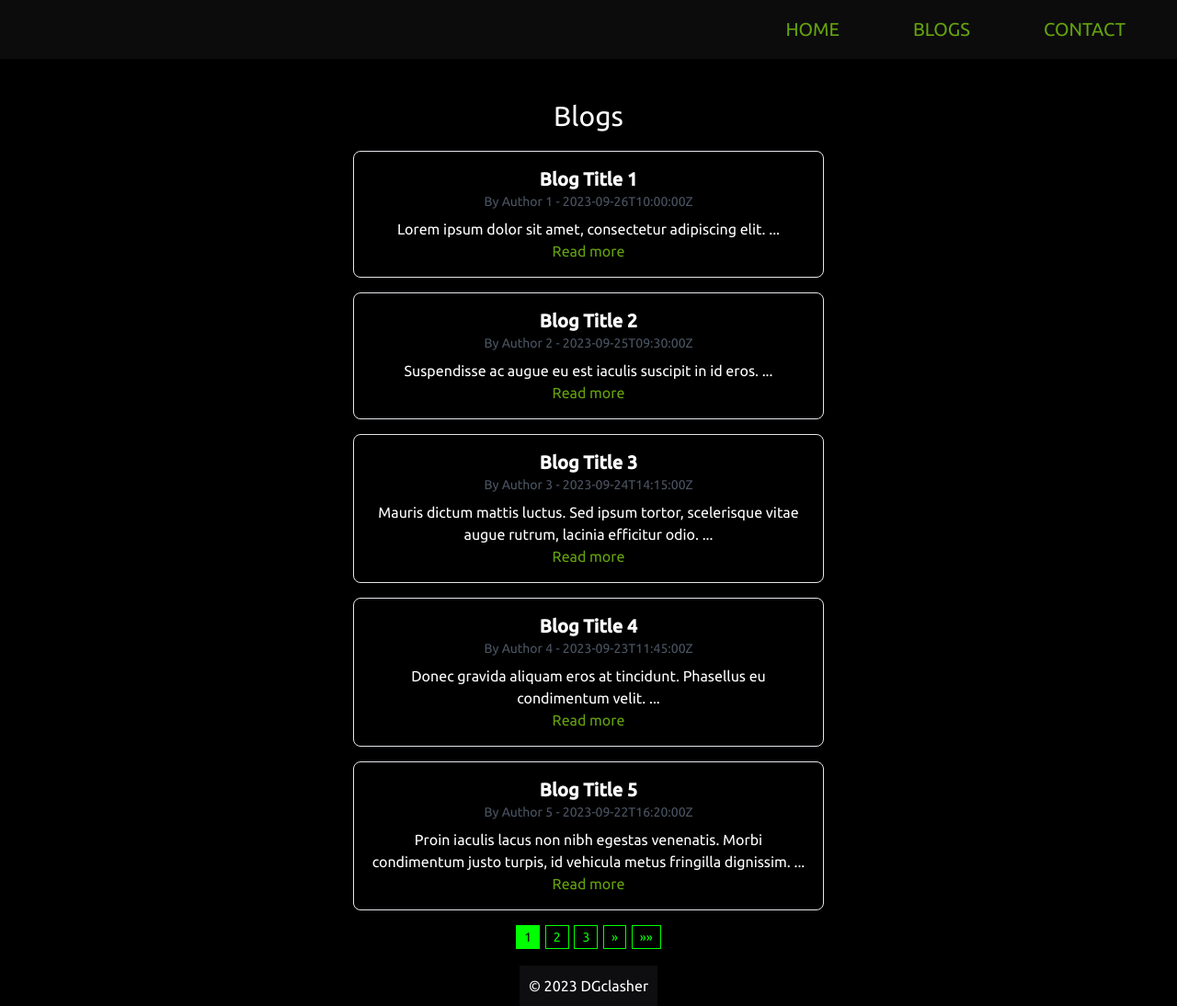
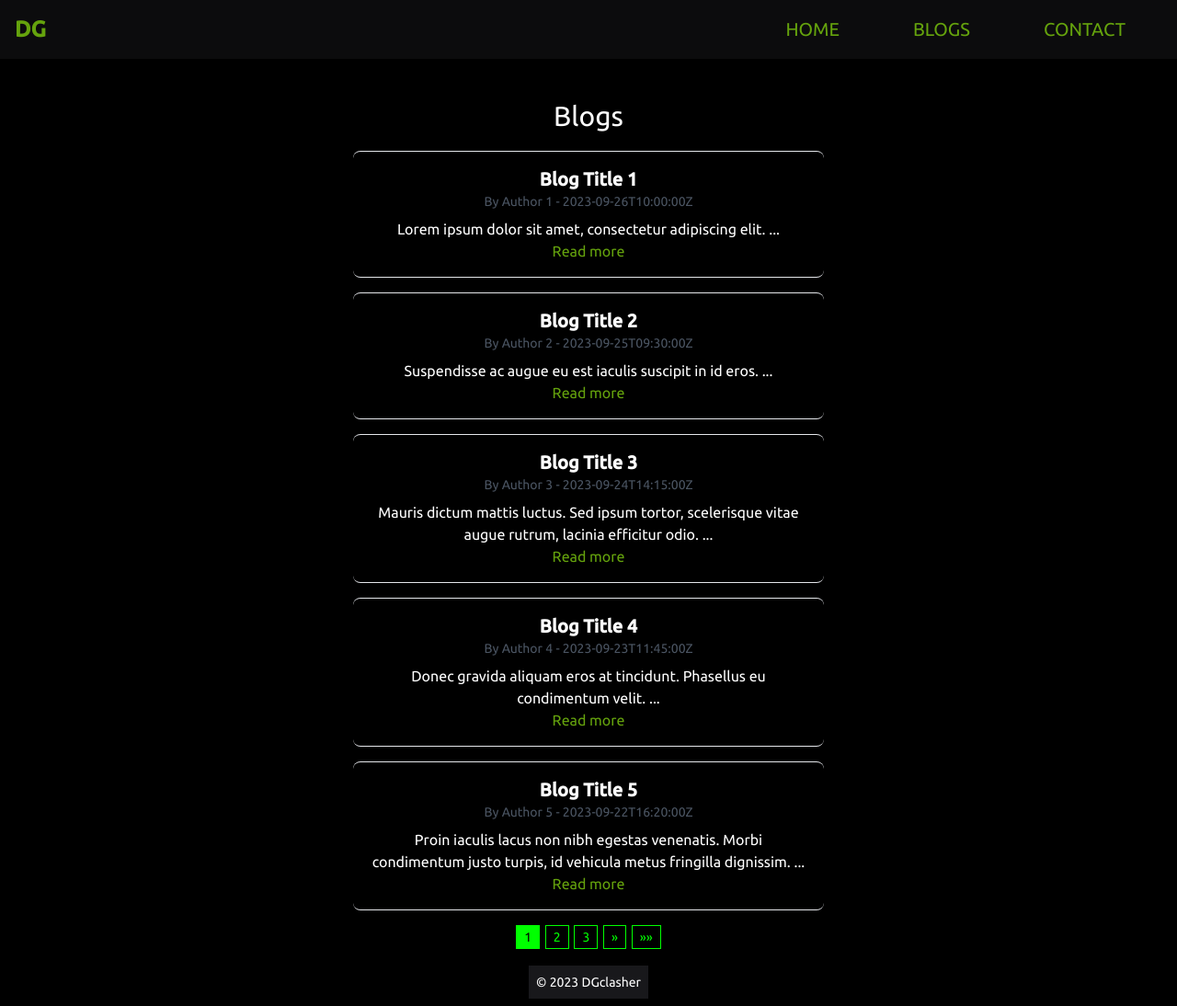
Before and after one commit to DGclasher/whoisdg, a Flask app: page /blogs in a window 1280 px wide. Shown: the whole page at 92% size. Run offline with Flask 2, Linux system fonts and the light colour scheme; some libraries are stand-ins or nearby versions.

Commit message:
improvised

```diff
--- a/app/static/src/main.css
+++ b/app/static/src/main.css
@@ -620,6 +620,10 @@ video {
   margin-top: 1.25rem;
 }
 
+.mt-auto {
+  margin-top: auto;
+}
+
 .block {
   display: block;
 }
@@ -648,8 +652,16 @@ video {
   height: 100vh;
 }
 
+.min-h-screen {
+  min-height: 100vh;
+}
+
 .w-20 {
   width: 5rem;
+}
+
+.w-3\/4 {
+  width: 75%;
 }
 
 .w-8\/12 {
@@ -704,6 +716,10 @@ video {
   justify-content: center;
 }
 
+.justify-between {
+  justify-content: space-between;
+}
+
 .gap-10 {
   gap: 2.5rem;
 }
@@ -724,8 +740,17 @@ video {
   border-radius: 0.75rem;
 }
 
-.border {
-  border-width: 1px;
+.border-b {
+  border-bottom-width: 1px;
+}
+
+.border-t {
+  border-top-width: 1px;
+}
+
+.border-gray-600 {
+  --tw-border-opacity: 1;
+  border-color: rgb(75 85 99 / var(--tw-border-opacity));
 }
 
 .bg-black {
@@ -755,10 +780,6 @@ video {
 
 .bg-opacity-50 {
   --tw-bg-opacity: 0.5;
-}
-
-.bg-opacity-60 {
-  --tw-bg-opacity: 0.6;
 }
 
 .p-2 {
@@ -855,6 +876,15 @@ video {
   line-height: 1.75rem;
 }
 
+.text-xs {
+  font-size: 0.75rem;
+  line-height: 1rem;
+}
+
+.font-bold {
+  font-weight: 700;
+}
+
 .font-semibold {
   font-weight: 600;
 }
@@ -884,8 +914,8 @@ video {
   filter: var(--tw-blur) var(--tw-brightness) var(--tw-contrast) var(--tw-grayscale) var(--tw-hue-rotate) var(--tw-invert) var(--tw-saturate) var(--tw-sepia) var(--tw-drop-shadow);
 }
 
-.backdrop-blur-md {
-  --tw-backdrop-blur: blur(12px);
+.backdrop-blur-sm {
+  --tw-backdrop-blur: blur(4px);
   -webkit-backdrop-filter: var(--tw-backdrop-blur) var(--tw-backdrop-brightness) var(--tw-backdrop-contrast) var(--tw-backdrop-grayscale) var(--tw-backdrop-hue-rotate) var(--tw-backdrop-invert) var(--tw-backdrop-opacity) var(--tw-backdrop-saturate) var(--tw-backdrop-sepia);
           backdrop-filter: var(--tw-backdrop-blur) var(--tw-backdrop-brightness) var(--tw-backdrop-contrast) var(--tw-backdrop-grayscale) var(--tw-backdrop-hue-rotate) var(--tw-backdrop-invert) var(--tw-backdrop-opacity) var(--tw-backdrop-saturate) var(--tw-backdrop-sepia);
 }
@@ -931,12 +961,6 @@ video {
 
 .group:focus .group-focus\:bg-opacity-95 {
   --tw-bg-opacity: 0.95;
-}
-
-.group:focus .group-focus\:backdrop-blur-md {
-  --tw-backdrop-blur: blur(12px);
-  -webkit-backdrop-filter: var(--tw-backdrop-blur) var(--tw-backdrop-brightness) var(--tw-backdrop-contrast) var(--tw-backdrop-grayscale) var(--tw-backdrop-hue-rotate) var(--tw-backdrop-invert) var(--tw-backdrop-opacity) var(--tw-backdrop-saturate) var(--tw-backdrop-sepia);
-          backdrop-filter: var(--tw-backdrop-blur) var(--tw-backdrop-brightness) var(--tw-backdrop-contrast) var(--tw-backdrop-grayscale) var(--tw-backdrop-hue-rotate) var(--tw-backdrop-invert) var(--tw-backdrop-opacity) var(--tw-backdrop-saturate) var(--tw-backdrop-sepia);
 }
 
 @media (min-width: 640px) {
@@ -1014,6 +1038,11 @@ video {
     padding-bottom: 1.25rem;
   }
 
+  .md\:text-2xl {
+    font-size: 1.5rem;
+    line-height: 2rem;
+  }
+
   .md\:text-3xl {
     font-size: 1.875rem;
     line-height: 2.25rem;
@@ -1022,6 +1051,11 @@ video {
   .md\:text-4xl {
     font-size: 2.25rem;
     line-height: 2.5rem;
+  }
+
+  .md\:text-sm {
+    font-size: 0.875rem;
+    line-height: 1.25rem;
   }
 
   .md\:text-xl {
--- a/app/static/src/style.css
+++ b/app/static/src/style.css
@@ -19,17 +19,8 @@ body {
   transition: background-color 0.3s ease;
 }
 
-.wrapper {
-  min-height: 100vh;
-  display: flex;
-  flex-direction: column;
-}
-
-.footer {
-  margin-top: auto;
-  color: white;
-  text-align: center;
-  padding: 10px;
+#sideMenu {
+  backdrop-filter: blur(4px);
 }
 
 nav.pagination-container {
--- a/app/templates/base.html
+++ b/app/templates/base.html
@@ -14,15 +14,24 @@
     {% block head %} {% endblock head %}
   </head>
   <body class="bg-black h-screen">
-    <div class="wrapper">
-      <header class="fixed top-0 left-0 w-full bg-zinc-900 backdrop-blur-md bg-opacity-50 h-14 md:h-16 p-4 text-lime-600 z-10 flex justify-end items-center">
+    <div class="flex flex-col min-h-screen">
+      <header class="fixed top-0 left-0 w-full bg-zinc-900 backdrop-blur-sm bg-opacity-50 h-14 md:h-16 p-4 text-lime-600 z-10 flex items-center justify-between">
+        <div class="text-xl md:text-2xl font-bold text-lime-600">
+          <a href="{{url_for('home')}}" class="hover:text-lime-50">DG</a>
+        </div>
         <button class="block md:hidden group" id="menuToggle">
           <i class="fa-solid fa-bars text-lg"></i>
-        <div class="absolute top-14 bottom-10 -right-full h-screen w-8/12 bg-zinc-950 transform group-focus:right-0 group-focus:bg-opacity-95 group-focus:backdrop-blur-md transition-all duration-300 hidden" id="sideMenu">
+          <div class="absolute top-14 bottom-10 -right-full h-screen w-8/12 bg-zinc-950 transform group-focus:right-0 group-focus:bg-opacity-95 transition-all duration-300 hidden" id="sideMenu">
             <ul class="flex flex-col items-center w-full text-base cursor-pointer pt-10">
-            <li class="py-4 px-6 w-full"><a href="{{url_for('home')}}" class="hover:text-lime-50">HOME</a></li>
-            <li class="py-4 px-6 w-full"><a href="{{url_for('blogs')}}" class="hover:text-lime-50">BLOGS</a></li>
-            <li class="py-4 px-6 w-full"><a href="{{url_for('contact')}}" class="hover:text-lime-50">CONTACT</a></li>
+              <li class="py-4 px-6 w-3/4 border-b border-gray-600">
+                <a href="{{url_for('home')}}" class="hover:text-lime-50">HOME</a>
+              </li>
+              <li class="py-4 px-6 w-3/4 border-b border-gray-600">
+                <a href="{{url_for('blogs')}}" class="hover:text-lime-50">BLOGS</a>
+              </li>
+              <li class="py-4 px-6">
+                <a href="{{url_for('contact')}}" class="hover:text-lime-50">CONTACT</a>
+              </li>
             </ul>
           </div>
         </button>
@@ -43,7 +52,7 @@
       {% endblock body %}
     </div>
   </div>
-  <div class="footer bg-zinc-900 backdrop-blur-md bg-opacity-60">
+  <div class="mt-auto text-white text-center text-xs md:text-sm p-2 bg-zinc-900">
     &copy;
     <script>
       document.write(new Date().getFullYear());
--- a/app/templates/blogs.html
+++ b/app/templates/blogs.html
@@ -8,7 +8,7 @@
     <div class="max-w-lg mx-auto">
         {% if blogs %}
         {% for blog in items %}
-        <div class="mb-4 border rounded-lg p-4 sm:max-w-md md:max-w-xl lg:max-w-xl xl:max-w-2xl mx-auto">
+        <div class="mb-4 border-t border-b rounded-lg p-4 sm:max-w-md md:max-w-xl lg:max-w-xl xl:max-w-2xl mx-auto">
             <h2 class="text-xl font-semibold">{{ blog.title }}</h2>
             <p class="text-sm text-gray-600">By {{ blog.author }} - {{ blog.published }}</p>
             <p class="mt-2">{{ blog.summary }}</p>
```
Lines whose indentation alone changed are shown as unchanged.
